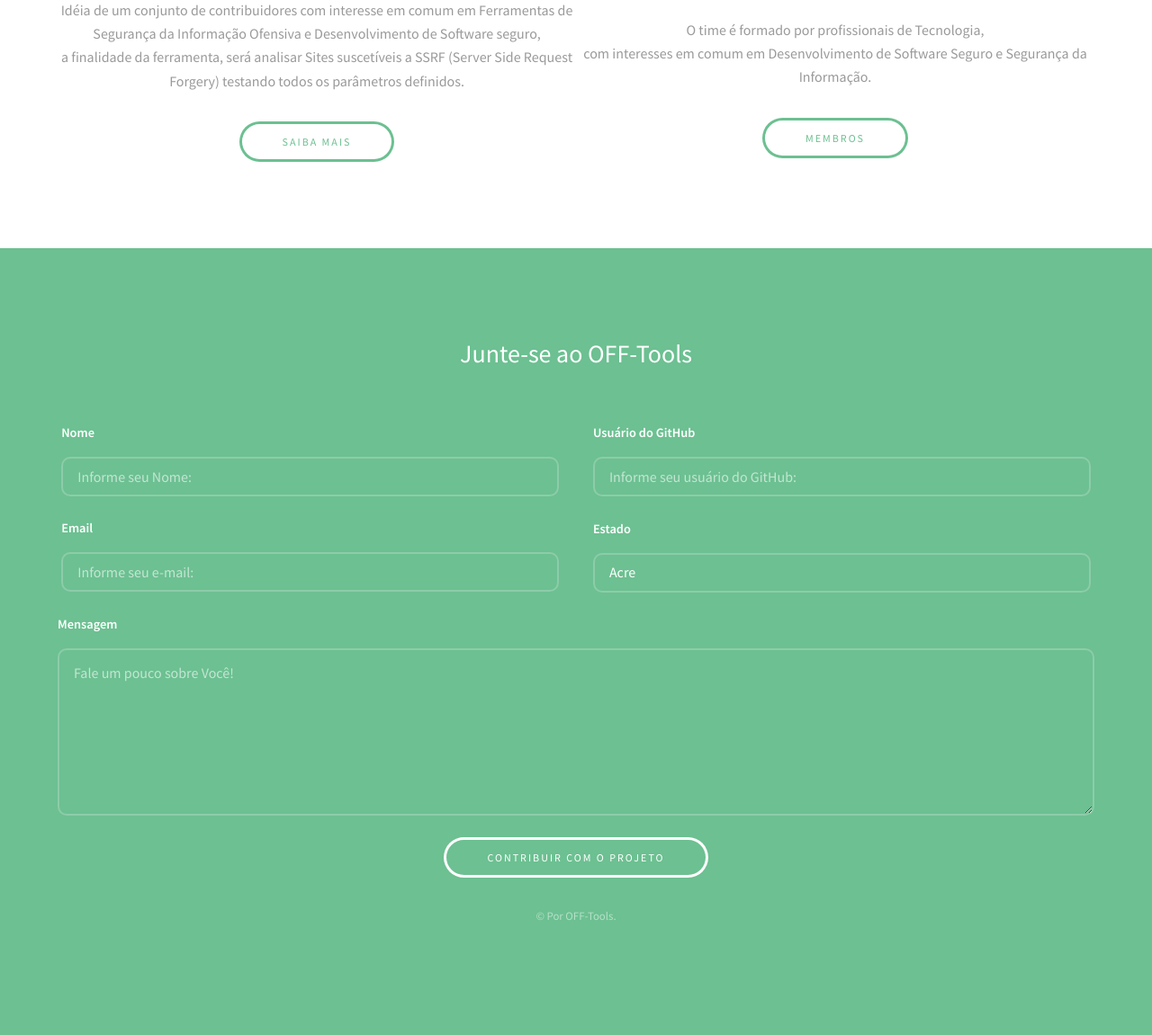
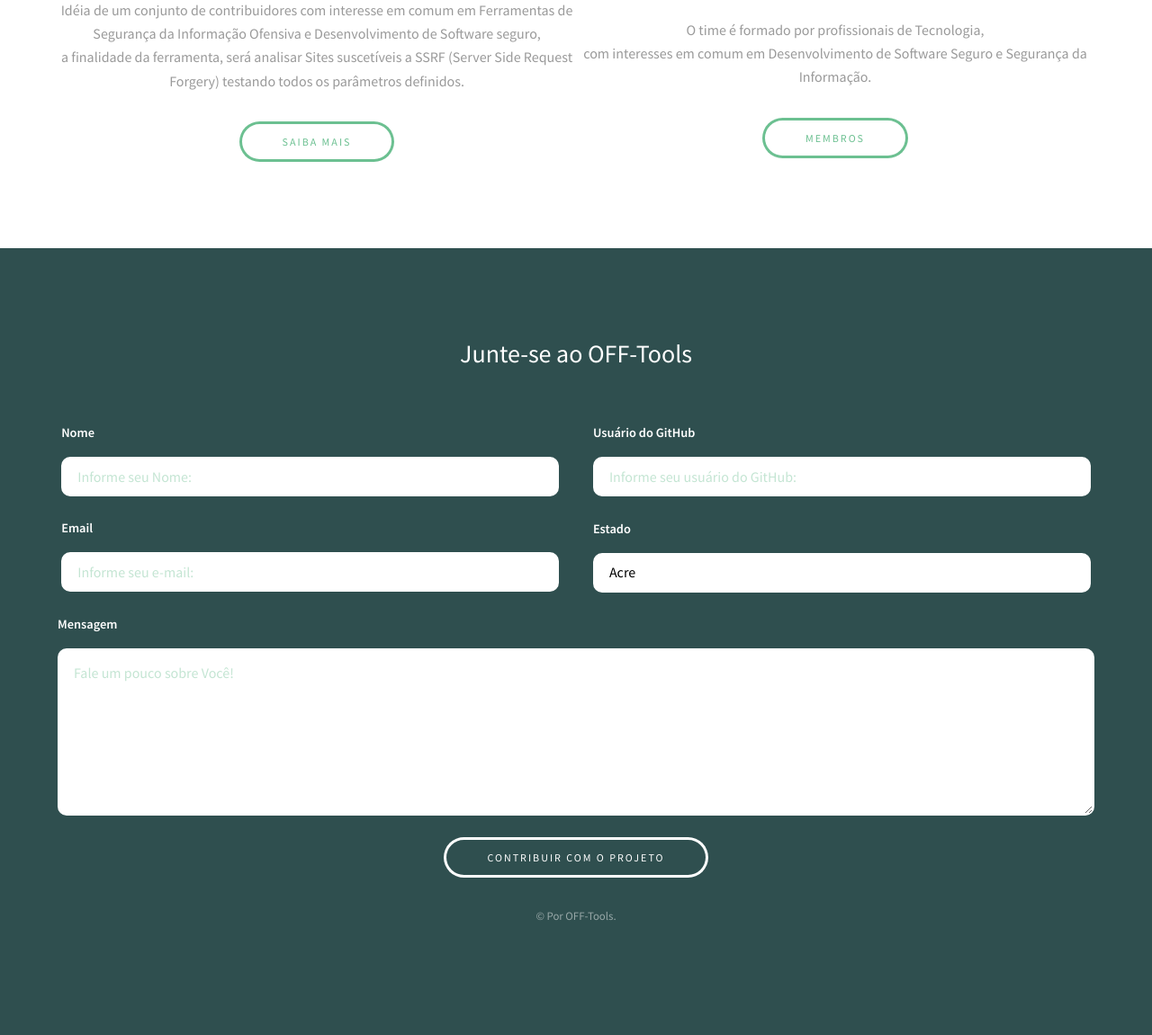
Before and after one commit to Off-Tools/site-scan, a Django app: page / in a window 1280 px wide. Shown: the part 924-2075 px from the top of the page at 90% size. Run offline with Django 3.2, Linux system fonts and the light colour scheme.

Commit message:
Foi feita a troca de cores no final do site e nas caixinhas de texto

```diff
--- a/static/assets/css/main.css
+++ b/static/assets/css/main.css
@@ -1974,11 +1974,11 @@
 		-webkit-appearance: none;
 		-ms-appearance: none;
 		appearance: none;
-		background: #6cc091;
+		background: #fff;
 		border-radius: 10px;
 		border: none;
-		border: solid 2px #8dcca9;
-		color: #fff;
+		border: solid 2px #fff;
+		color: #000000;
 		display: block;
 		outline: 0;
 		padding: 0 1em;
@@ -2105,7 +2105,7 @@
 		input[type="checkbox"]:checked + label:before,
 		input[type="radio"]:checked + label:before {
 			background: #6cc091;
-			border-color: #6cc091;
+			border-color: #fff;
 			color: #ffffff;
 			content: '\f00c';
 		}
@@ -3111,7 +3111,7 @@
 
 	#footer {
 		padding: 6em 0;
-		background: #6cc091;
+		background: #2F4F4F;
 		color: #fff;
 		text-align: center;
 	}
```
